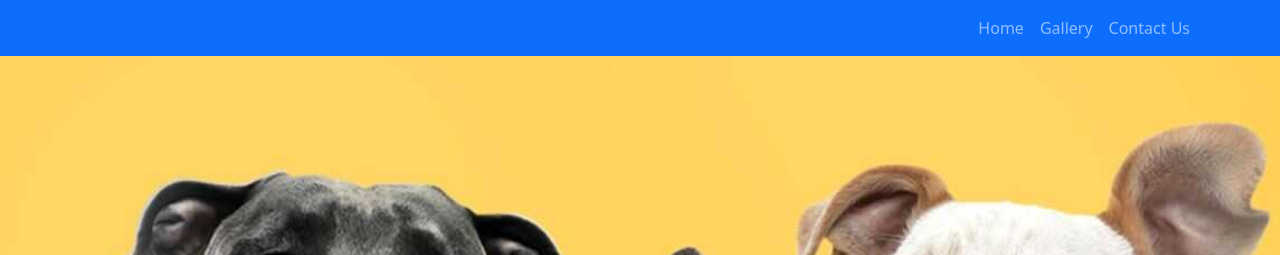
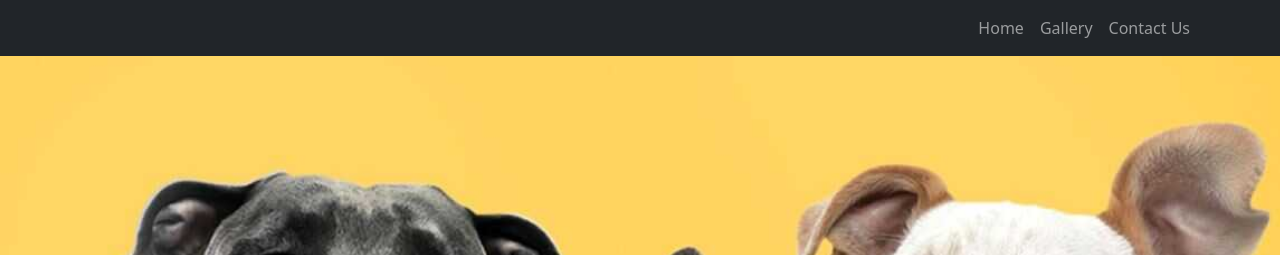
Before and after one commit to Daniblueboy/petGallery, a plain HTML site: page index.html in a window 1280 px wide. Shown: the top 255 px of the page. Drawn offline with Linux system fonts and the light colour scheme.

Commit message:
Corrected homepage nav bg color

```diff
--- a/index.html
+++ b/index.html
@@ -13,7 +13,7 @@
 </head>
 <body>
     <header>
-        <nav class="navbar navbar-expand-lg bg-primary navbar-dark fixed-top">
+        <nav class="navbar navbar-expand-lg bg-dark navbar-dark fixed-top">
             <div class="container">
                 <a href="#">
                     <img src="./Images/default-logo.png" alt="" class="navbar-brand img-fluid ">
```
